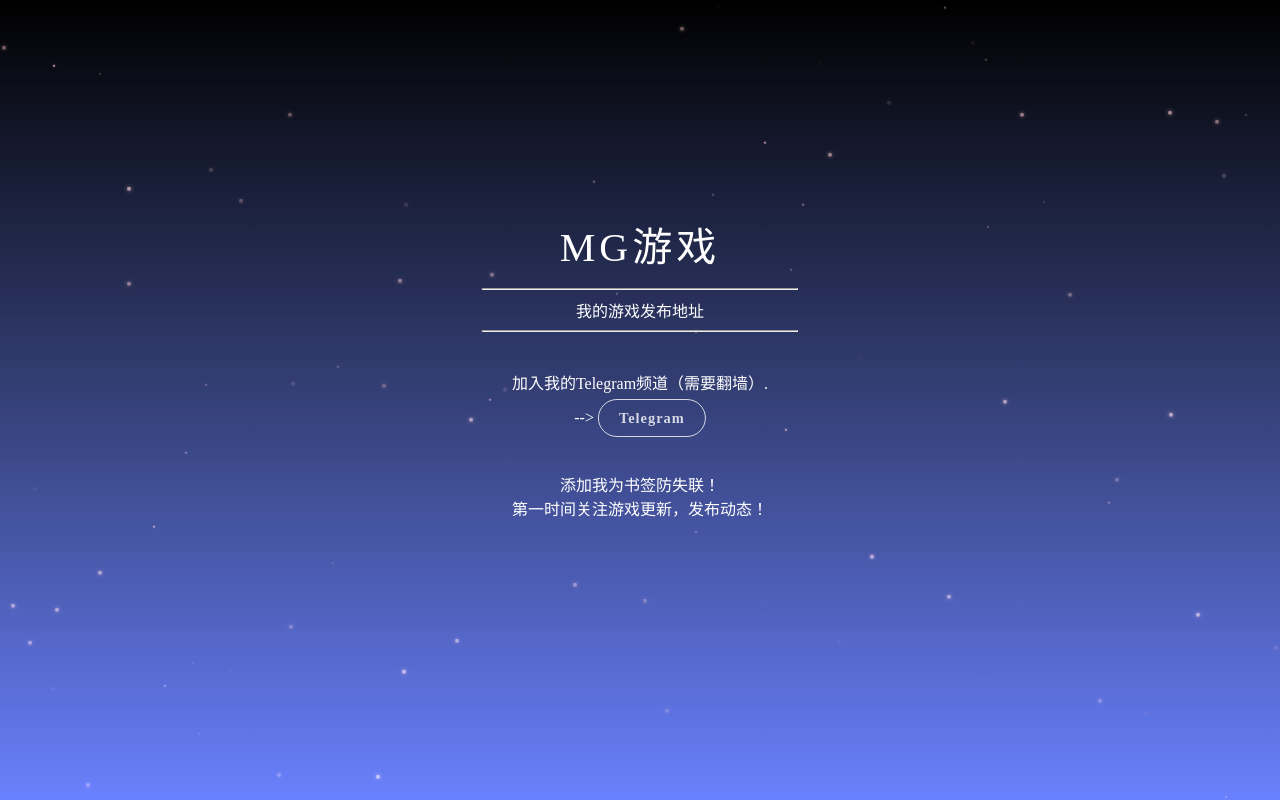
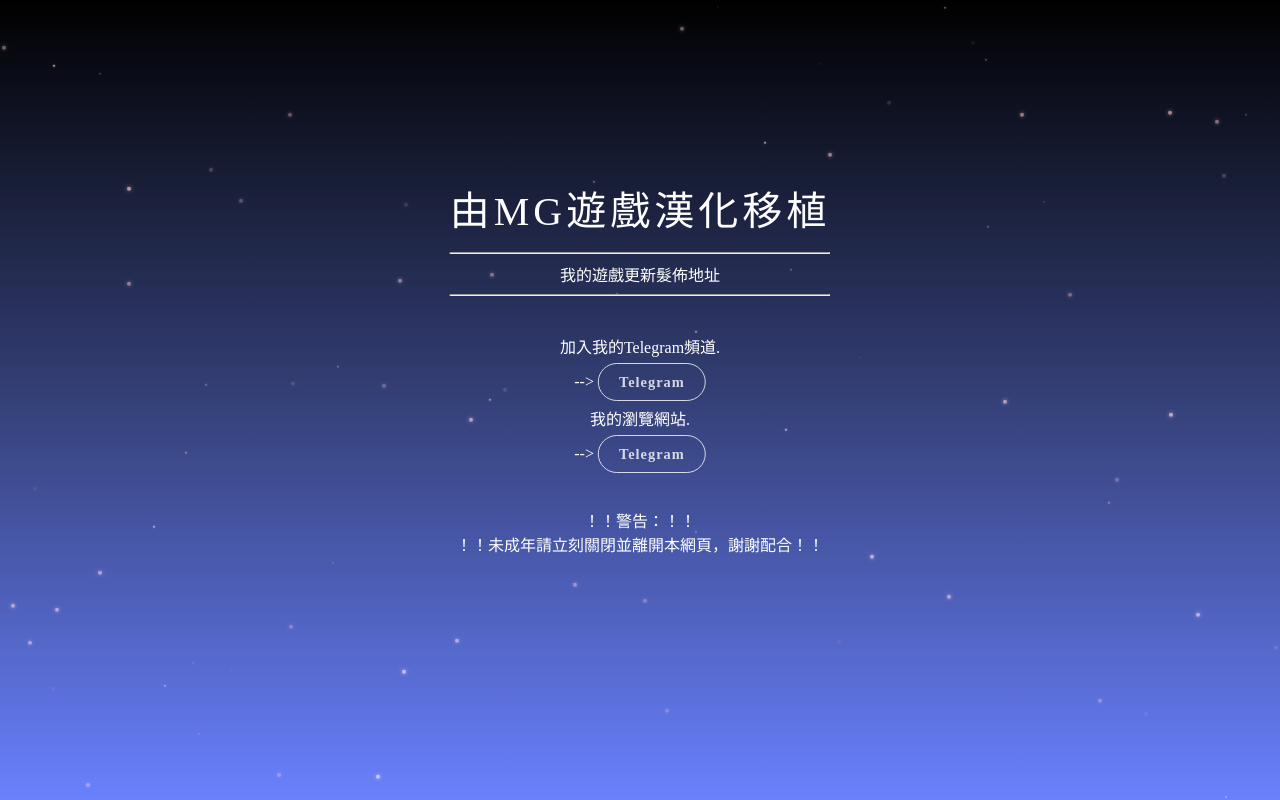
Before and after one commit to yhj338838/yhj338838.github.io, a plain HTML site: page index.html in a window 1280 px wide. Drawn offline with Linux system fonts and the light colour scheme.

Commit message:
Update index.html

```diff
--- a/index.html
+++ b/index.html
@@ -4,7 +4,7 @@
     <meta http-equiv="Content-Type" content="text/html; charset=UTF-8">
     <meta http-equiv="X-UA-Compatible" content="IE=edge,chrome=1">
     <meta name="viewport" content="width=device-width, initial-scale=1, maximum-scale=11" id="mixia_vpid">
-    <title>MG游戏资源网（导航页）</title>
+    <title>澀澀小黃油安卓區（導航頁）</title>
     <meta name="keywords" content="个人主页">
     <meta name="description" content="个人引导页">
     <link rel="icon" href="./favicon.ico">
@@ -13,10 +13,10 @@
 </head>
 <body>
     <div class="content">
-        <div class="title">MG游戏</div>
+        <div class="title">由MG遊戲漢化移植</div>
         <hr class="---------------------">
         <div class="container">
-		<span id="hitokoto">我的游戏发布地址</span>
+		<span id="hitokoto">我的遊戲更新髮佈地址</span>
 
 
     </div>
@@ -24,8 +24,11 @@
         <hr class="---------------------">
         <nav class="cover-navigation cover-navigation--primary">
             <ul class="navigation">
-                <div class="nav01_fooder">加入我的Telegram频道（需要翻墙）. </div> -->
-		<li class="navigation__item"><a href="https://t.me/fone95" target="_blank" title="点我加入">Telegram</a></li>
+                <div class="nav01_fooder">加入我的Telegram頻道. </div> -->
+		<li class="navigation__item"><a href="https://t.me/fone95" target="_blank" title="點我加入">Telegram</a></li>
+		<div class="nav01_fooder">我的瀏覽網站. </div> -->
+		<li class="navigation__item"><a href="https://mgyx.org" target="_blank" title="點我進入">Telegram</a></li>
+
 
 
 
@@ -35,8 +38,8 @@
         </nav>
 	<!-- 版权信息，可修改,可删除,不强求 -->
 
-		<div class="nav01_fooder">添加我为书签防失联！</div>
-        <span id="hitokoto">第一时间关注游戏更新，发布动态！</span>
+		<div class="nav01_fooder">！！警告：！！</div>
+        <span id="hitokoto">！！未成年請立刻關閉並離開本網頁，謝謝配合！！</span>
 
 		</div>
 
```
